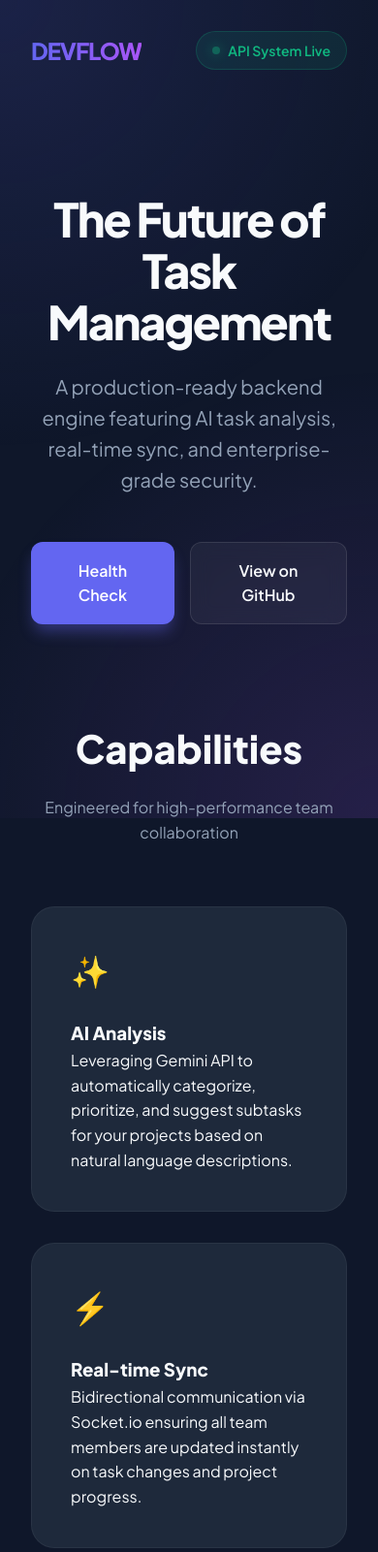
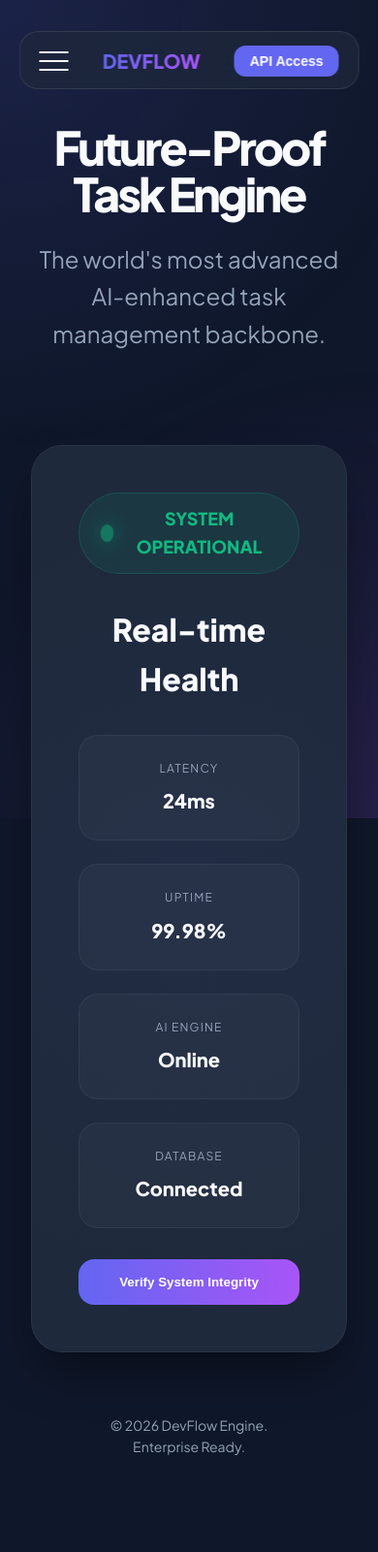
Before and after one commit to shreyash-jain27/DEVFLOW, a website: page src/public/index.html in a window 390 px wide. Shown: the top 1601 px of the page at 97% size. Drawn offline with nearby package versions, Linux system fonts and the light colour scheme.

Commit message:
style: overhaul landing page with CardNav and premium Health Monitor box

```diff
--- a/src/public/index.html
+++ b/src/public/index.html
@@ -7,6 +7,7 @@
     <link rel="preconnect" href="https://fonts.googleapis.com">
     <link rel="preconnect" href="https://fonts.gstatic.com" crossorigin>
     <link href="https://fonts.googleapis.com/css2?family=Plus+Jakarta+Sans:wght@400;600;800&display=swap" rel="stylesheet">
+    <script src="https://cdnjs.cloudflare.com/ajax/libs/gsap/3.12.2/gsap.min.js"></script>
     <style>
         :root {
             --primary: #6366f1;
@@ -18,6 +19,7 @@
             --text-muted: #94a3b8;
             --success: #10b981;
             --warning: #f59e0b;
+            --nav-bg: rgba(30, 41, 59, 0.7);
         }
 
         * {
@@ -32,6 +34,7 @@
             color: var(--text);
             line-height: 1.6;
             overflow-x: hidden;
+            min-height: 100vh;
         }
 
         .gradient-bg {
@@ -46,395 +49,424 @@
                 radial-gradient(circle at 100% 100%, rgba(168, 85, 247, 0.15) 0%, transparent 50%);
         }
 
+        /* --- CardNav CSS (Vanilla Re-implementation) --- */
+        .card-nav-container {
+            position: fixed;
+            top: 2rem;
+            left: 50%;
+            transform: translateX(-50%);
+            width: 90%;
+            max-width: 800px;
+            z-index: 100;
+        }
+
+        .card-nav {
+            height: 60px;
+            background: var(--nav-bg);
+            backdrop-filter: blur(20px);
+            border: 1px solid rgba(255, 255, 255, 0.1);
+            border-radius: 1.25rem;
+            overflow: hidden;
+            position: relative;
+            transition: height 0.4s cubic-bezier(0.175, 0.885, 0.32, 1.275);
+        }
+
+        .card-nav.open {
+            height: 320px;
+        }
+
+        .card-nav-top {
+            height: 60px;
+            display: flex;
+            align-items: center;
+            justify-content: space-between;
+            padding: 0 1.25rem;
+        }
+
+        .hamburger-menu {
+            width: 30px;
+            height: 20px;
+            display: flex;
+            flex-direction: column;
+            justify-content: space-between;
+            cursor: pointer;
+        }
+
+        .hamburger-line {
+            width: 100%;
+            height: 2px;
+            background: var(--text);
+            transition: 0.3s;
+        }
+
+        .open .hamburger-line:nth-child(1) { transform: translateY(9px) rotate(45deg); }
+        .open .hamburger-line:nth-child(2) { opacity: 0; }
+        .open .hamburger-line:nth-child(3) { transform: translateY(-9px) rotate(-45deg); }
+
+        .nav-logo {
+            font-weight: 800;
+            font-size: 1.25rem;
+            background: linear-gradient(to right, var(--primary), var(--secondary));
+            -webkit-background-clip: text;
+            -webkit-text-fill-color: transparent;
+        }
+
+        .nav-cta {
+            background: var(--primary);
+            color: white;
+            border: none;
+            padding: 0.5rem 1rem;
+            border-radius: 0.75rem;
+            font-weight: 600;
+            font-size: 0.875rem;
+            cursor: pointer;
+        }
+
+        .card-nav-content {
+            display: flex;
+            gap: 1rem;
+            padding: 1rem;
+            height: 240px;
+            opacity: 0;
+            transform: translateY(20px);
+            transition: 0.4s;
+            pointer-events: none;
+        }
+
+        .open .card-nav-content {
+            opacity: 1;
+            transform: translateY(0);
+            pointer-events: auto;
+        }
+
+        .nav-card {
+            flex: 1;
+            border-radius: 1rem;
+            padding: 1.25rem;
+            display: flex;
+            flex-direction: column;
+            gap: 0.5rem;
+            background: rgba(255, 255, 255, 0.05);
+            border: 1px solid rgba(255, 255, 255, 0.05);
+        }
+
+        .nav-card-label {
+            font-weight: 800;
+            font-size: 1rem;
+            margin-bottom: 0.5rem;
+            color: var(--primary);
+        }
+
+        .nav-card-links {
+            display: flex;
+            flex-direction: column;
+            gap: 0.5rem;
+        }
+
+        .nav-card-link {
+            color: var(--text-muted);
+            text-decoration: none;
+            font-size: 0.875rem;
+            transition: 0.2s;
+            display: flex;
+            align-items: center;
+            gap: 0.4rem;
+        }
+
+        .nav-card-link:hover {
+            color: var(--text);
+            transform: translateX(4px);
+        }
+
+        /* --- Main Content --- */
         .container {
             max-width: 1200px;
             margin: 0 auto;
-            padding: 0 2rem;
+            padding: 8rem 2rem 4rem;
         }
 
-        nav {
-            padding: 2rem 0;
-            display: flex;
-            justify-content: space-between;
-            align-items: center;
+        header {
+            text-align: center;
+            margin-bottom: 6rem;
         }
 
-        .logo {
-            font-size: 1.5rem;
+        h1 {
+            font-size: 5rem;
             font-weight: 800;
-            background: linear-gradient(to right, var(--primary), var(--secondary));
-            -webkit-background-clip: text;
-            -webkit-text-fill-color: transparent;
-            letter-spacing: -1px;
+            letter-spacing: -3px;
+            line-height: 1;
+            margin-bottom: 1.5rem;
         }
 
-        .status-badge {
+        .hero-text {
+            color: var(--text-muted);
+            font-size: 1.5rem;
+            max-width: 700px;
+            margin: 0 auto;
+        }
+
+        /* --- Health Check Box --- */
+        .health-monitor {
+            background: var(--surface);
+            border: 1px solid rgba(255, 255, 255, 0.05);
+            border-radius: 2rem;
+            padding: 3rem;
+            max-width: 600px;
+            margin: 0 auto;
+            text-align: center;
+            position: relative;
+            overflow: hidden;
+            box-shadow: 0 25px 50px -12px rgba(0, 0, 0, 0.5);
+        }
+
+        .health-monitor::before {
+            content: "";
+            position: absolute;
+            top: -50%;
+            left: -50%;
+            width: 200%;
+            height: 200%;
+            background: radial-gradient(circle at center, var(--primary) 0%, transparent 40%);
+            opacity: 0.05;
+            z-index: 0;
+        }
+
+        .health-header {
+            position: relative;
+            z-index: 1;
+        }
+
+        .health-status {
+            display: inline-flex;
+            align-items: center;
+            gap: 0.75rem;
             background: rgba(16, 185, 129, 0.1);
             color: var(--success);
-            padding: 0.5rem 1rem;
+            padding: 0.75rem 1.5rem;
             border-radius: 99px;
-            font-size: 0.875rem;
-            font-weight: 600;
-            display: flex;
-            align-items: center;
-            gap: 0.5rem;
+            font-weight: 700;
+            font-size: 1.125rem;
+            margin-bottom: 2rem;
             border: 1px solid rgba(16, 185, 129, 0.2);
         }
 
-        .status-dot {
-            width: 8px;
-            height: 8px;
-            background-color: var(--success);
+        .status-pulse {
+            width: 12px;
+            height: 12px;
+            background: var(--success);
             border-radius: 50%;
-            box-shadow: 0 0 12px var(--success);
-            animation: pulse 2s infinite;
+            box-shadow: 0 0 15px var(--success);
+            animation: pulse-health 2s infinite;
         }
 
-        @keyframes pulse {
-            0% { opacity: 1; }
-            50% { opacity: 0.4; }
-            100% { opacity: 1; }
+        @keyframes pulse-health {
+            0% { transform: scale(1); opacity: 1; }
+            50% { transform: scale(1.5); opacity: 0.5; }
+            100% { transform: scale(1); opacity: 1; }
         }
 
-        header {
-            padding: 6rem 0;
-            text-align: center;
+        .health-details {
+            display: grid;
+            grid-template-columns: 1fr 1fr;
+            gap: 1.5rem;
+            position: relative;
+            z-index: 1;
         }
 
-        h1 {
-            font-size: 4rem;
-            font-weight: 800;
-            margin-bottom: 1.5rem;
-            letter-spacing: -2px;
-            line-height: 1.1;
-        }
-
-        .hero-text {
-            font-size: 1.25rem;
-            color: var(--text-muted);
-            max-width: 600px;
-            margin: 0 auto 3rem;
-        }
-
-        .cta-group {
-            display: flex;
-            gap: 1rem;
-            justify-content: center;
-        }
-
-        .btn {
-            padding: 1rem 2rem;
-            border-radius: 12px;
-            font-weight: 600;
-            text-decoration: none;
-            transition: all 0.3s ease;
-            cursor: pointer;
-            border: none;
-            display: inline-flex;
-            align-items: center;
-            gap: 0.5rem;
-        }
-
-        .btn-primary {
-            background: var(--primary);
-            color: white;
-            box-shadow: 0 10px 15px -3px rgba(99, 102, 241, 0.4);
-        }
-
-        .btn-primary:hover {
-            transform: translateY(-2px);
-            box-shadow: 0 20px 25px -5px rgba(99, 102, 241, 0.4);
-        }
-
-        .btn-outline {
-            border: 1px solid rgba(255, 255, 255, 0.1);
-            color: var(--text);
-            background: rgba(255, 255, 255, 0.05);
-            backdrop-filter: blur(10px);
-        }
-
-        .btn-outline:hover {
-            background: rgba(255, 255, 255, 0.1);
-            border-color: rgba(255, 255, 255, 0.2);
-        }
-
-        .section-title {
-            text-align: center;
-            margin-bottom: 3rem;
-        }
-
-        .section-title h2 {
-            font-size: 2.5rem;
-            margin-bottom: 1rem;
-        }
-
-        .section-title p {
-            color: var(--text-muted);
-        }
-
-        .features {
-            display: grid;
-            grid-template-columns: repeat(auto-fit, minmax(300px, 1fr));
-            gap: 2rem;
-            margin: 4rem 0 8rem;
-        }
-
-        .feature-card {
-            background: var(--surface);
-            padding: 2.5rem;
-            border-radius: 24px;
-            border: 1px solid rgba(255, 255, 255, 0.05);
-            transition: all 0.3s ease;
-        }
-
-        .feature-card:hover {
-            transform: translateY(-5px);
-            border-color: rgba(99, 102, 241, 0.3);
-            background: rgba(30, 41, 59, 0.8);
-        }
-
-        .icon {
-            font-size: 2rem;
-            margin-bottom: 1.5rem;
-            display: block;
-        }
-
-        .guide {
-            margin-top: 8rem;
-            display: grid;
-            grid-template-columns: 1fr 1fr;
-            gap: 4rem;
-            align-items: center;
-        }
-
-        .guide-content h2 {
-            font-size: 2.5rem;
-            margin-bottom: 1.5rem;
-        }
-
-        .guide-list {
-            list-style: none;
-        }
-
-        .guide-item {
-            display: flex;
-            gap: 1rem;
-            margin-bottom: 1.5rem;
-            padding: 1rem;
-            background: rgba(255, 255, 255, 0.02);
-            border-radius: 12px;
+        .detail-card {
+            background: rgba(255, 255, 255, 0.03);
+            padding: 1.5rem;
+            border-radius: 1.25rem;
             border: 1px solid rgba(255, 255, 255, 0.05);
         }
 
-        .step-num {
-            width: 24px;
-            height: 24px;
-            background: var(--primary);
-            color: white;
-            border-radius: 6px;
-            display: flex;
-            align-items: center;
-            justify-content: center;
-            font-weight: 800;
+        .detail-label {
             font-size: 0.75rem;
-            flex-shrink: 0;
+            text-transform: uppercase;
+            letter-spacing: 0.1em;
+            color: var(--text-muted);
+            margin-bottom: 0.5rem;
         }
 
-        .code-block {
-            background: #000;
-            padding: 2rem;
-            border-radius: 16px;
-            font-family: 'JetBrains Mono', monospace;
-            font-size: 0.875rem;
-            border: 1px solid var(--border);
-            overflow-x: auto;
-            position: relative;
+        .detail-value {
+            font-size: 1.25rem;
+            font-weight: 700;
         }
 
-        .code-block::after {
-            content: "JSON";
-            position: absolute;
-            top: 1rem;
-            right: 1rem;
-            font-size: 0.75rem;
-            color: var(--text-muted);
-            font-weight: 600;
+        .health-btn {
+            margin-top: 2rem;
+            width: 100%;
+            padding: 1rem;
+            background: linear-gradient(to right, var(--primary), var(--secondary));
+            color: white;
+            border: none;
+            border-radius: 1rem;
+            font-weight: 700;
+            cursor: pointer;
+            transition: 0.3s;
+            position: relative;
+            z-index: 1;
         }
 
-        .json-key { color: var(--accent); }
-        .json-value { color: var(--success); }
-        .json-string { color: var(--secondary); }
-
-        .endpoints {
-            margin-top: 8rem;
-            background: var(--surface);
-            border-radius: 32px;
-            padding: 4rem;
-            border: 1px solid rgba(255, 255, 255, 0.05);
+        .health-btn:hover {
+            transform: scale(1.02);
+            filter: brightness(1.1);
         }
 
-        .method {
-            font-family: monospace;
-            padding: 0.25rem 0.5rem;
-            border-radius: 6px;
-            font-weight: 700;
-            font-size: 0.75rem;
-            margin-right: 1rem;
+        footer {
+            text-align: center;
+            padding: 4rem;
+            color: var(--text-muted);
+            font-size: 0.875rem;
         }
 
-        .get { color: #10b981; background: rgba(16, 185, 129, 0.1); }
-        .post { color: #6366f1; background: rgba(99, 102, 241, 0.1); }
-
-        .endpoint-row {
-            display: flex;
-            align-items: center;
-            padding: 1.5rem 0;
-            border-bottom: 1px solid rgba(255, 255, 255, 0.05);
-        }
-
-        .path { font-family: monospace; color: var(--text); font-weight: 600; }
-        .desc { margin-left: auto; color: var(--text-muted); }
-
-        footer {
-            padding: 4rem 0;
-            text-align: center;
-            color: var(--text-muted);
-            font-size: 0.875rem;
-            border-top: 1px solid rgba(255, 255, 255, 0.05);
-            margin-top: 8rem;
-        }
-
-        @media (max-width: 1024px) {
-            .guide { grid-template-columns: 1fr; }
+        @media (max-width: 768px) {
             h1 { font-size: 3rem; }
+            .health-details { grid-template-columns: 1fr; }
+            .card-nav.open { height: 500px; }
+            .card-nav-content { flex-direction: column; height: auto; }
         }
     </style>
 </head>
 <body>
     <div class="gradient-bg"></div>
 
-    <div class="container">
-        <nav>
-            <div class="logo">DEVFLOW</div>
-            <div class="status-badge">
-                <div class="status-dot"></div>
-                API System Live
+    <!-- CardNav Component -->
+    <div class="card-nav-container">
+        <nav class="card-nav" id="nav">
+            <div class="card-nav-top">
+                <div class="hamburger-menu" id="menu-toggle">
+                    <div class="hamburger-line"></div>
+                    <div class="hamburger-line"></div>
+                    <div class="hamburger-line"></div>
+                </div>
+                <div class="nav-logo">DEVFLOW</div>
+                <button class="nav-cta">API Access</button>
             </div>
-        </nav>
 
-        <header>
-            <h1>The Future of<br>Task Management</h1>
-            <p class="hero-text">
-                A production-ready backend engine featuring AI task analysis, real-time sync,
-                and enterprise-grade security.
-            </p>
-            <div class="cta-group">
-                <a href="/api/health" class="btn btn-primary">Health Check</a>
-                <a href="https://github.com/shreyash-jain27/DEVFLOW" class="btn btn-outline" target="_blank">View on GitHub</a>
-            </div>
-        </header>
-
-        <div class="section-title">
-            <h2>Capabilities</h2>
-            <p>Engineered for high-performance team collaboration</p>
-        </div>
-
-        <div class="features">
-            <div class="feature-card">
-                <span class="icon">✨</span>
-                <h3>AI Analysis</h3>
-                <p>Leveraging Gemini API to automatically categorize, prioritize, and suggest subtasks for your projects based on natural language descriptions.</p>
-            </div>
-            <div class="feature-card">
-                <span class="icon">⚡</span>
-                <h3>Real-time Sync</h3>
-                <p>Bidirectional communication via Socket.io ensuring all team members are updated instantly on task changes and project progress.</p>
-            </div>
-            <div class="feature-card">
-                <span class="icon">🛡️</span>
-                <h3>Secure by Default</h3>
-                <p>JWT-based authentication, strict rate limiting, security headers (Helmet), and comprehensive input sanitization.</p>
-            </div>
-        </div>
-
-        <div class="guide">
-            <div class="guide-content">
-                <h2>How to Interact</h2>
-                <div class="guide-list">
-                    <div class="guide-item">
-                        <div class="step-num">1</div>
-                        <div>
-                            <strong>Authentication</strong>
-                            <p style="color: var(--text-muted); font-size: 0.875rem;">Register via /api/auth/register, then login to receive your JWT Bearer token.</p>
-                        </div>
+            <div class="card-nav-content">
+                <div class="nav-card">
+                    <div class="nav-card-label">Features</div>
+                    <div class="nav-card-links">
+                        <a href="#" class="nav-card-link"><span>✨</span> AI Task Analysis</a>
+                        <a href="#" class="nav-card-link"><span>⚡</span> Real-time Sync</a>
+                        <a href="#" class="nav-card-link"><span>🛡️</span> Security Mesh</a>
                     </div>
-                    <div class="guide-item">
-                        <div class="step-num">2</div>
-                        <div>
-                            <strong>Create Tasks</strong>
-                            <p style="color: var(--text-muted); font-size: 0.875rem;">Send a POST to /api/tasks with your project details. AI analysis is triggered automatically.</p>
-                        </div>
+                </div>
+                <div class="nav-card">
+                    <div class="nav-card-label">Endpoints</div>
+                    <div class="nav-card-links">
+                        <a href="/api/auth/login" class="nav-card-link">🔐 Auth API</a>
+                        <a href="/api/tasks" class="nav-card-link">📋 Tasks API</a>
+                        <a href="/api/ai/analyze" class="nav-card-link">🤖 AI Engine</a>
                     </div>
-                    <div class="guide-item">
-                        <div class="step-num">3</div>
-                        <div>
-                            <strong>Real-time Updates</strong>
-                            <p style="color: var(--text-muted); font-size: 0.875rem;">Connect to the root Socket.io namespace to receive live event broadcasts.</p>
-                        </div>
+                </div>
+                <div class="nav-card">
+                    <div class="nav-card-label">Resources</div>
+                    <div class="nav-card-links">
+                        <a href="https://github.com/shreyash-jain27/DEVFLOW" class="nav-card-link">🐙 GitHub Repo</a>
+                        <a href="/admin/queues" class="nav-card-link">📊 Queue Board</a>
+                        <a href="/api/health" class="nav-card-link">🩺 System API</a>
                     </div>
                 </div>
             </div>
-            <div class="code-block">
-<span class="json-key">"request"</span>: {
-  <span class="json-key">"title"</span>: <span class="json-string">"Setup Production Server"</span>,
-  <span class="json-key">"description"</span>: <span class="json-string">"Need to deploy our backend to Render..."</span>
-},
-<span class="json-key">"ai_response"</span>: {
-  <span class="json-key">"priority"</span>: <span class="json-string">"HIGH"</span>,
-  <span class="json-key">"category"</span>: <span class="json-string">"DevOps"</span>,
-  <span class="json-key">"subtasks"</span>: [<span class="json-string">"Config .env"</span>, <span class="json-string">"Update CSP"</span>]
-}
+        </nav>
+    </div>
+
+    <div class="container">
+        <header>
+            <h1>Future-Proof<br>Task Engine</h1>
+            <p class="hero-text">
+                The world's most advanced AI-enhanced task management backbone.
+            </p>
+        </header>
+
+        <!-- Health Check Box -->
+        <div class="health-monitor">
+            <div class="health-header">
+                <div class="health-status">
+                    <div class="status-pulse"></div>
+                    SYSTEM OPERATIONAL
+                </div>
+                <h2 style="font-size: 2rem; margin-bottom: 2rem;">Real-time Health</h2>
             </div>
-        </div>
 
-        <div class="endpoints">
-            <div class="endpoint-header">
-                <div>
-                    <h2 style="font-size: 2rem; margin-bottom: 0.5rem;">Core Endpoints</h2>
-                    <p style="color: var(--text-muted);">Standard RESTful API architecture</p>
+            <div class="health-details">
+                <div class="detail-card">
+                    <div class="detail-label">Latency</div>
+                    <div class="detail-value" id="latency">24ms</div>
+                </div>
+                <div class="detail-card">
+                    <div class="detail-label">Uptime</div>
+                    <div class="detail-value" id="uptime">99.98%</div>
+                </div>
+                <div class="detail-card">
+                    <div class="detail-label">AI Engine</div>
+                    <div class="detail-value">Online</div>
+                </div>
+                <div class="detail-card">
+                    <div class="detail-label">Database</div>
+                    <div class="detail-value">Connected</div>
                 </div>
             </div>
 
-            <div class="endpoint-row">
-                <span class="method post">POST</span>
-                <span class="path">/api/auth/register</span>
-                <span class="desc">Create a new account</span>
-            </div>
-            <div class="endpoint-row">
-                <span class="method post">POST</span>
-                <span class="path">/api/auth/login</span>
-                <span class="desc">Authenticate and get JWT</span>
-            </div>
-            <div class="endpoint-row">
-                <span class="method get">GET</span>
-                <span class="path">/api/tasks</span>
-                <span class="desc">Fetch all assigned tasks (Requires JWT)</span>
-            </div>
-            <div class="endpoint-row">
-                <span class="method post">POST</span>
-                <span class="path">/api/ai/analyze</span>
-                <span class="desc">Direct AI-powered task decomposition</span>
-            </div>
-            <div class="endpoint-row">
-                <span class="method get">GET</span>
-                <span class="path">/admin/queues</span>
-                <span class="desc">Bull Board background jobs dashboard (Admin)</span>
-            </div>
+            <button class="health-btn" onclick="checkHealth()">Verify System Integrity</button>
         </div>
 
         <footer>
-            &copy; 2026 DevFlow Engine. Built for High Performance.
+            &copy; 2026 DevFlow Engine. Enterprise Ready.
         </footer>
     </div>
+
+    <script>
+        // CardNav Logic
+        const nav = document.getElementById('nav');
+        const menuToggle = document.getElementById('menu-toggle');
+        let isOpen = false;
+
+        menuToggle.addEventListener('click', () => {
+            isOpen = !isOpen;
+            nav.classList.toggle('open', isOpen);
+
+            if (isOpen) {
+                gsap.from('.nav-card', {
+                    y: 20,
+                    opacity: 0,
+                    stagger: 0.1,
+                    duration: 0.4,
+                    ease: "power3.out"
+                });
+            }
+        });
+
+        // Health Check Logic
+        async function checkHealth() {
+            const btn = document.querySelector('.health-btn');
+            btn.textContent = 'Verifying...';
+
+            try {
+                const start = Date.now();
+                const response = await fetch('/api/health');
+                const end = Date.now();
+
+                if (response.ok) {
+                    document.getElementById('latency').textContent = `${end - start}ms`;
+                    btn.textContent = 'Verification Complete ✅';
+                    setTimeout(() => btn.textContent = 'Verify System Integrity', 2000);
+                } else {
+                    btn.textContent = 'System Alert ⚠️';
+                }
+            } catch (err) {
+                btn.textContent = 'Connection Error ❌';
+            }
+        }
+
+        // Randomize latency a bit for "live" feel
+        setInterval(() => {
+            const base = 20;
+            const variation = Math.floor(Math.random() * 10);
+            document.getElementById('latency').textContent = `${base + variation}ms`;
+        }, 5000);
+    </script>
 </body>
 </html>
```
